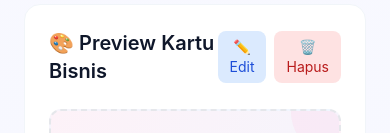
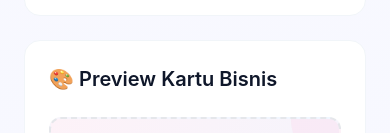
Before and after one commit to Team-Susi-Pudjiastuti/managher, a plain HTML site: page level1/index.html in a window 390 px wide. Shown: the part 1571-1704 px from the top of the page. Drawn offline with nearby package versions, Linux system fonts and the light colour scheme.

Commit message:
mobile responsive

```diff
--- a/level1/index.html
+++ b/level1/index.html
@@ -108,7 +108,7 @@
   </div>
 
   <!-- MAIN CONTENT -->
-  <div id="main" class="lg:ml-64 pt-16 lg:pt-6 p-6">
+  <div id="main" class="lg:ml-64 pt-16 lg:pt-6 p-6 lg:mt-0 mt-9">
     <!-- Header -->
     <header class="flex items-start gap-6 mb-6">
       <div class="flex-1">
@@ -282,14 +282,6 @@
       <div class="bg-white rounded-2xl p-6 border border-slate-100">
         <div class="flex items-center justify-between mb-6">
           <h3 class="text-xl font-semibold">🎨 Preview Kartu Bisnis</h3>
-          <div class="flex gap-2">
-            <button id="btnEditPreview" class="px-3 py-1.5 text-sm rounded-lg bg-blue-100 hover:bg-blue-200 text-blue-700">
-              ✏️ Edit
-            </button>
-            <button id="btnDeletePreview" class="px-3 py-1.5 text-sm rounded-lg bg-red-100 hover:bg-red-200 text-red-700">
-              🗑️ Hapus
-            </button>
-          </div>
         </div>
 
         <div id="businessCardPreview" class="border-2 border-dashed rounded-xl p-6 bg-gradient-to-br from-pink-50 to-blue-50 relative overflow-hidden">
```
